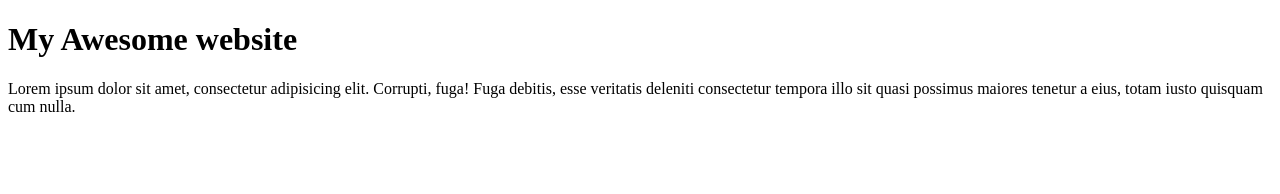
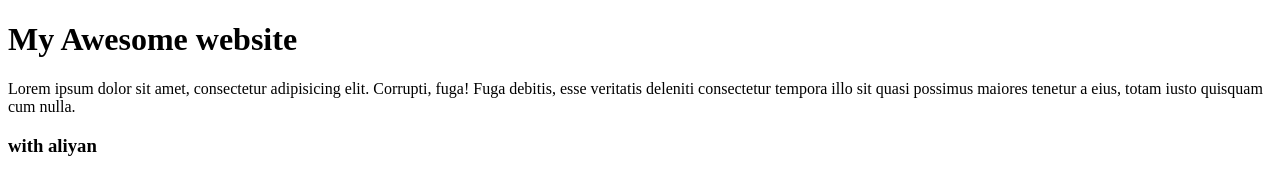
Before and after one commit to shehza-d/awesome-project-repo, a plain HTML site: page index.html in a window 1280 px wide. Drawn offline with Linux system fonts and the light colour scheme.

Commit message:
tsting forks

```diff
--- a/index.html
+++ b/index.html
@@ -12,5 +12,6 @@
       Fuga debitis, esse veritatis deleniti consectetur tempora illo sit quasi
       possimus maiores tenetur a eius, totam iusto quisquam cum nulla.
     </p>
+    <h3>with aliyan</h3>
   </body>
 </html>
```
